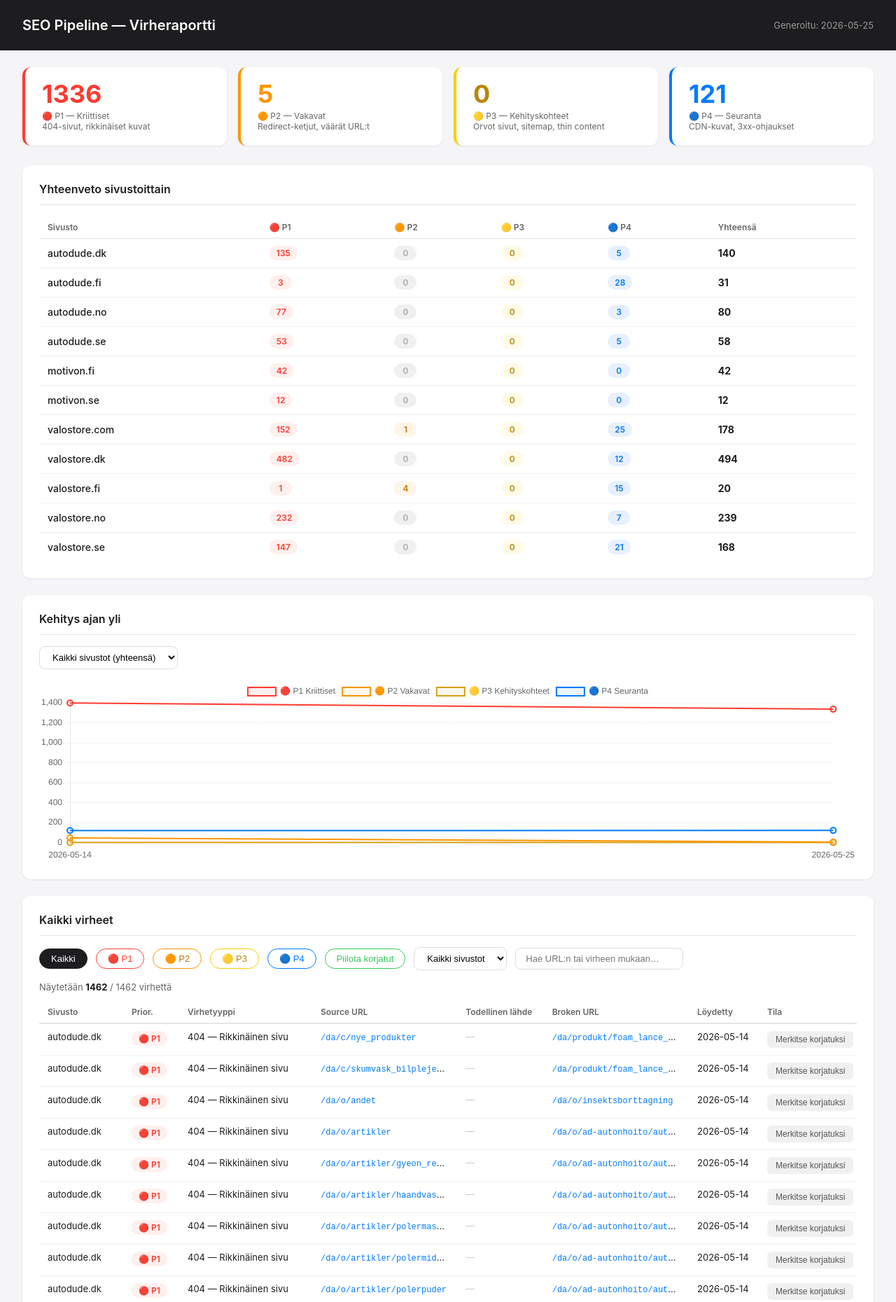
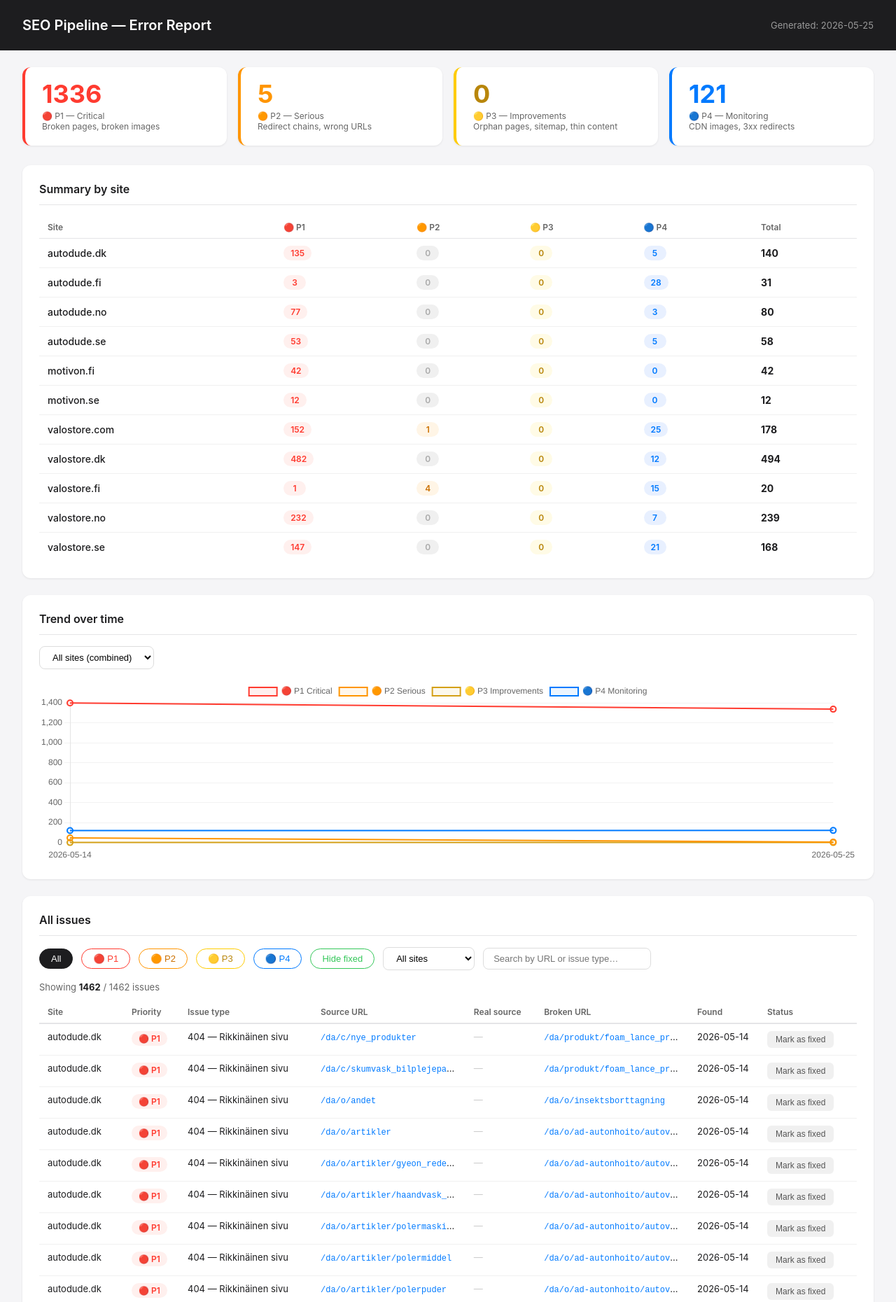
Before and after one commit to RRR445/autodude-redirect, a website: page seo-report/index.html in a window 1280 px wide. Shown: the top 1860 px of the page at 70% size. Drawn offline with nearby package versions, Linux system fonts and the light colour scheme; no server answers.

Commit message:
SEO report 2026-05-25 — English UI, valostore.fi crawl

```diff
--- a/seo-report/index.html
+++ b/seo-report/index.html
@@ -1,9 +1,9 @@
 <!DOCTYPE html>
-<html lang="fi">
+<html lang="en">
 <head>
 <meta charset="UTF-8">
 <meta name="viewport" content="width=device-width, initial-scale=1.0">
-<title>SEO Pipeline — Raportti 2026-05-25</title>
+<title>SEO Pipeline — Report 2026-05-25</title>
 <script src="https://cdn.jsdelivr.net/npm/@supabase/supabase-js@2"></script>
 <script src="https://cdn.jsdelivr.net/npm/chart.js@4"></script>
 <style>
@@ -116,8 +116,8 @@
 <body>
 
 <header>
-  <h1>SEO Pipeline — Virheraportti</h1>
-  <span id="statusLoadIndicator">Generoitu: 2026-05-25</span>
+  <h1>SEO Pipeline — Error Report</h1>
+  <span id="statusLoadIndicator">Generated: 2026-05-25</span>
 </header>
 
 <div class="container">
@@ -125,33 +125,33 @@
   <div class="stats">
     <div class="stat-card p1">
       <div class="num">1336</div>
-      <div class="label">🔴 P1 — Kriittiset<br>404-sivut, rikkinäiset kuvat</div>
+      <div class="label">🔴 P1 — Critical<br>Broken pages, broken images</div>
     </div>
     <div class="stat-card p2">
       <div class="num">5</div>
-      <div class="label">🟠 P2 — Vakavat<br>Redirect-ketjut, väärät URL:t</div>
+      <div class="label">🟠 P2 — Serious<br>Redirect chains, wrong URLs</div>
     </div>
     <div class="stat-card p3">
       <div class="num">0</div>
-      <div class="label">🟡 P3 — Kehityskohteet<br>Orvot sivut, sitemap, thin content</div>
+      <div class="label">🟡 P3 — Improvements<br>Orphan pages, sitemap, thin content</div>
     </div>
     <div class="stat-card p4">
       <div class="num">121</div>
-      <div class="label">🔵 P4 — Seuranta<br>CDN-kuvat, 3xx-ohjaukset</div>
+      <div class="label">🔵 P4 — Monitoring<br>CDN images, 3xx redirects</div>
     </div>
   </div>
 
   <div class="section">
-    <h2>Yhteenveto sivustoittain</h2>
+    <h2>Summary by site</h2>
     <table class="dash-table">
       <thead>
         <tr>
-          <th>Sivusto</th>
+          <th>Site</th>
           <th>🔴 P1</th>
           <th>🟠 P2</th>
           <th>🟡 P3</th>
           <th>🔵 P4</th>
-          <th>Yhteensä</th>
+          <th>Total</th>
         </tr>
       </thead>
       <tbody>
@@ -247,33 +247,33 @@
   </div>
 
   <div class="section">
-    <h2>Kehitys ajan yli</h2>
+    <h2>Trend over time</h2>
     <select class="chart-site-sel" id="chartSiteFilter" onchange="updateChart()">
-      <option value="">Kaikki sivustot (yhteensä)</option>
+      <option value="">All sites (combined)</option>
     </select>
     <div class="chart-wrap">
       <canvas id="trendChart"></canvas>
     </div>
     <p id="chartEmpty" style="text-align:center;color:#999;padding:24px;display:none">
-      Historiadataa ei vielä saatavilla — ilmestyy ensimmäisen ajastetun crawlin jälkeen
+      No history data yet — will appear after the first scheduled crawl
     </p>
   </div>
 
   <div class="section">
-    <h2>Kaikki virheet</h2>
+    <h2>All issues</h2>
 
     <div class="filters">
-      <button class="filter-btn active" onclick="setFilter('all', this)">Kaikki</button>
+      <button class="filter-btn active" onclick="setFilter('all', this)">All</button>
       <button class="filter-btn p1" onclick="setFilter('P1', this)">🔴 P1</button>
       <button class="filter-btn p2" onclick="setFilter('P2', this)">🟠 P2</button>
       <button class="filter-btn p3" onclick="setFilter('P3', this)">🟡 P3</button>
       <button class="filter-btn p4" onclick="setFilter('P4', this)">🔵 P4</button>
-      <button class="filter-btn hide-fixed" id="hideFixedBtn" onclick="toggleHideFixed(this)">Piilota korjatut</button>
+      <button class="filter-btn hide-fixed" id="hideFixedBtn" onclick="toggleHideFixed(this)">Hide fixed</button>
       <select class="site-filter" id="siteFilter" onchange="renderTable()">
-        <option value="">Kaikki sivustot</option>
+        <option value="">All sites</option>
       </select>
       <input class="search-box" id="searchBox" type="text"
-             placeholder="Hae URL:n tai virheen mukaan…" oninput="renderTable()">
+             placeholder="Search by URL or issue type…" oninput="renderTable()">
     </div>
 
     <div class="count-label" id="countLabel"></div>
@@ -282,14 +282,14 @@
       <table class="error-table">
         <thead>
           <tr>
-            <th style="width:120px">Sivusto</th>
-            <th style="width:80px">Prior.</th>
-            <th style="width:190px">Virhetyyppi</th>
+            <th style="width:120px">Site</th>
+            <th style="width:80px">Priority</th>
+            <th style="width:190px">Issue type</th>
             <th>Source URL</th>
-            <th>Todellinen lähde</th>
+            <th>Real source</th>
             <th>Broken URL</th>
-            <th style="width:100px">Löydetty</th>
-            <th style="width:140px">Tila</th>
+            <th style="width:100px">Found</th>
+            <th style="width:140px">Status</th>
           </tr>
         </thead>
         <tbody id="errorTableBody"></tbody>
@@ -322,14 +322,14 @@
   } catch(e) {
     console.warn('Supabase lataus epäonnistui:', e.message);
   }
-  document.getElementById('statusLoadIndicator').textContent = 'Generoitu: 2026-05-25';
+  document.getElementById('statusLoadIndicator').textContent = 'Generated: 2026-05-25';
   renderTable();
 }
 
 async function markStatus(key, newStatus, btn) {
   btn.disabled = true;
   try {
-    if (newStatus === 'Avoin') {
+    if (newStatus === 'Open') {
       const { error } = await sb.from('seo_status').delete().eq('key', key);
       if (error) throw error;
       delete statusMap[key];
@@ -342,9 +342,9 @@
     }
     renderTable();
   } catch(e) {
-    console.error('Tallennus epäonnistui:', e.message);
+    console.error('Save failed:', e.message);
     btn.disabled = false;
-    alert('Tallennus epäonnistui: ' + e.message);
+    alert('Save failed: ' + e.message);
   }
 }
 
@@ -397,8 +397,8 @@
   const filtered = ALL_ERRORS.filter(e => {
     if (currentFilter !== 'all' && e['Prioriteetti'] !== currentFilter) return false;
     if (site && e['Sivusto'] !== site) return false;
-    const status = statusMap[errorKey(e)] || 'Avoin';
-    if (hideFixed && status === 'Korjattu') return false;
+    const status = statusMap[errorKey(e)] || 'Open';
+    if (hideFixed && (status === 'Fixed' || status === 'Korjattu')) return false;
     if (search) {
       const hay = (e['Source URL'] + e['Broken URL'] + e['Virhetyyppi'] + e['Sivusto']).toLowerCase();
       if (!hay.includes(search)) return false;
@@ -407,21 +407,21 @@
   });
 
   const lbl = document.getElementById('countLabel');
-  lbl.innerHTML = `Näytetään <strong>${filtered.length}</strong> / ${ALL_ERRORS.length} virhettä`;
+  lbl.innerHTML = `Showing <strong>${filtered.length}</strong> / ${ALL_ERRORS.length} issues`;
 
   const tbody = document.getElementById('errorTableBody');
   if (filtered.length === 0) {
-    tbody.innerHTML = '<tr><td colspan="8" class="no-results">Ei virheitä valituilla suodattimilla</td></tr>';
+    tbody.innerHTML = '<tr><td colspan="8" class="no-results">No issues match the current filters</td></tr>';
     return;
   }
 
   tbody.innerHTML = filtered.map(e => {
     const key = errorKey(e);
-    const status = statusMap[key] || 'Avoin';
-    const isFixed = status === 'Korjattu';
+    const status = statusMap[key] || 'Open';
+    const isFixed = status === 'Fixed' || status === 'Korjattu';  // backwards compat
     const btnHtml = isFixed
-      ? `<button class="status-btn fixed" data-key="${escAttr(key)}" data-action="Avoin">✓ Korjattu</button>`
-      : `<button class="status-btn open"  data-key="${escAttr(key)}" data-action="Korjattu">Merkitse korjatuksi</button>`;
+      ? `<button class="status-btn fixed" data-key="${escAttr(key)}" data-action="Open">✓ Fixed</button>`
+      : `<button class="status-btn open"  data-key="${escAttr(key)}" data-action="Fixed">Mark as fixed</button>`;
     return `
     <tr class="${isFixed ? 'is-fixed' : ''}">
       <td>${e['Sivusto']}</td>
@@ -502,7 +502,7 @@
       labels: dates,
       datasets: [
         {
-          label: '🔴 P1 Kriittiset',
+          label: '🔴 P1 Critical',
           data: dates.map(d => byDate[d].p1),
           borderColor: '#ff3b30',
           backgroundColor: 'rgba(255,59,48,0.08)',
@@ -512,7 +512,7 @@
           fill: false,
         },
         {
-          label: '🟠 P2 Vakavat',
+          label: '🟠 P2 Serious',
           data: dates.map(d => byDate[d].p2),
           borderColor: '#ff9500',
           backgroundColor: 'rgba(255,149,0,0.08)',
@@ -522,7 +522,7 @@
           fill: false,
         },
         {
-          label: '🟡 P3 Kehityskohteet',
+          label: '🟡 P3 Improvements',
           data: dates.map(d => byDate[d].p3),
           borderColor: '#d4a017',
           backgroundColor: 'rgba(212,160,23,0.08)',
@@ -532,7 +532,7 @@
           fill: false,
         },
         {
-          label: '🔵 P4 Seuranta',
+          label: '🔵 P4 Monitoring',
           data: dates.map(d => byDate[d].p4),
           borderColor: '#007aff',
           backgroundColor: 'rgba(0,122,255,0.08)',
```
